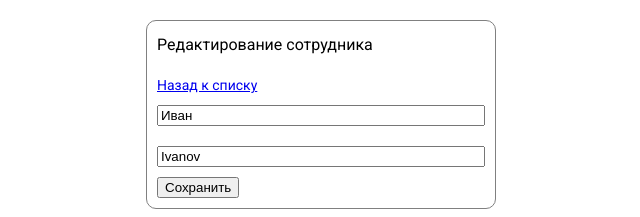
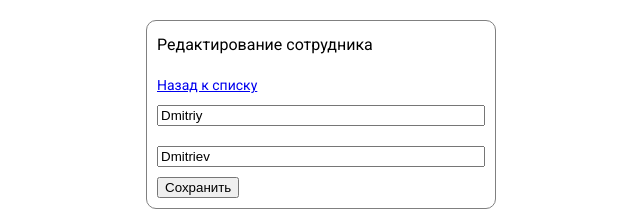
Before and after one commit to KimSvetlana/testApp, an Angular app: page /redactPerson/id in a window 1280 px wide. Shown: the top 217 px of the page, without its empty margins (319-959 px from the left). Built offline with nearby package versions, Linux system fonts and the light colour scheme.

Commit message:
таблица редактирования сотрудника

```diff
--- a/src/app/components/main/main.component.ts
+++ b/src/app/components/main/main.component.ts
@@ -7,14 +7,13 @@ import { AppService } from 'src/app/services/app.service';
   template: `
   <div class = 'wrapper'>
     <table>
-      <thead>
         <tr class = 'head'>
           <td><td>
           <td>Имя<td>
           <td>Фамилия<td>
           <td><td>
         </tr>
-      </thead>
+
       <tbody>
         <tr *ngFor="let person of persons" class='' id = {{person.id}}>
           <td><mat-icon>account_circle</mat-icon><td>
@@ -22,7 +21,7 @@ import { AppService } from 'src/app/services/app.service';
           <td>{{person.lastName}}<td>
           <td>
             <div>
-              <a href = '/redactPerson/id'><mat-icon>create</mat-icon></a>
+              <a href = '/redactPerson/{{person.id}}'><mat-icon>create</mat-icon></a>
               <mat-icon>clear</mat-icon>
             </div>
           <td>
--- a/src/app/components/redact-person-card/redact-person-card.component.ts
+++ b/src/app/components/redact-person-card/redact-person-card.component.ts
@@ -1,4 +1,7 @@
 import { Component, OnInit } from '@angular/core';
+import { ActivatedRoute } from '@angular/router';
+import { Person } from 'src/app/interfaces/person';
+import { AppService } from 'src/app/services/app.service';
 
 @Component({
   selector: 'app-redact-person-card',
@@ -6,17 +9,27 @@ import { Component, OnInit } from '@angular/core';
   <div class = 'card'>
   <h3>Редактирование сотрудника</h3>
   <a href = '/'>Назад к списку</a>
-  <input value = 'Иван'>
-  <input  value = 'Ivanov'>
+  <input value = {{this.person.firstName}}>
+  <input  value = {{this.person.lastName}}>
   <button>Сохранить</button>
 </div>`,
   styleUrls: ['./redact-person-card.component.scss']
 })
 export class RedactPersonCardComponent implements OnInit {
+  person : Person ;
 
-  constructor() { }
+  constructor(private appService: AppService,  private route: ActivatedRoute) {
+    this.getPerson(this.route.snapshot.params.id)
+   }
 
   ngOnInit(): void {
+    console.log(this.route.snapshot.params.id)
+   }
+
+  /**
+   * Получить информацию о сотруднике по id
+   */
+  private getPerson(id: number): void {
+    this.person = this.appService.getPersonInfo(id)
   }
-
 }
--- a/src/app/services/app.service.ts
+++ b/src/app/services/app.service.ts
@@ -15,4 +15,15 @@ export class AppService {
   getPersonArr() : Person[] {
     return personsArr;
   }
+
+  /**
+   * Получение подробной информации о сотруднике
+   */
+  getPersonInfo(id: number) : Person {
+    return {
+        id: 2,
+        firstName: 'Dmitriy',
+        lastName: 'Dmitriev'
+      };
+  }
 }
```
